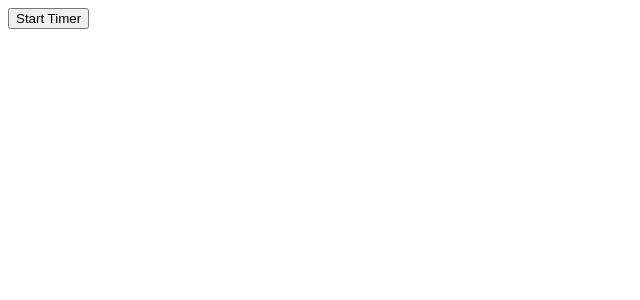
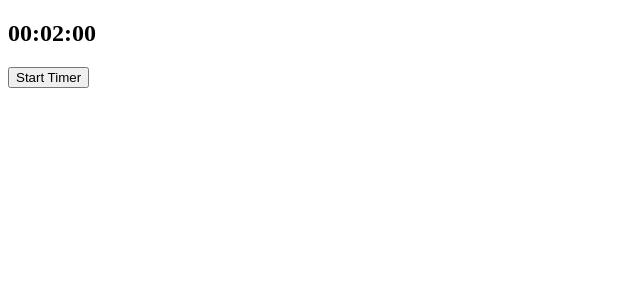
Before and after one commit to mmakarwich10/hart-intercivic-code-challenge, an Angular app in the folder Web-NG/hart-intercivic-code-challenge-web/: page / in a window 1280 px wide. Shown: the top 300 px of the page, without its empty margins (0-640 px from the left). Built offline with nearby package versions, Linux system fonts and the light colour scheme.

Commit message:
Added Timer component
+ Added Timer component

* Moved button from Timer page to Timer component (just made more sense)

```diff
--- a/Web-NG/hart-intercivic-code-challenge-web/src/app/app.module.ts
+++ b/Web-NG/hart-intercivic-code-challenge-web/src/app/app.module.ts
@@ -3,10 +3,14 @@ import { BrowserModule } from '@angular/platform-browser';
 import { AppRoutingModule } from './app-routing.module';
 
 import { AppComponent } from './app.component';
+import { TimerComponent } from './components/timer.component';
+import { TimerPageComponent } from './views/timer-page.component';
 
 @NgModule({
   declarations: [
-    AppComponent
+    AppComponent,
+    TimerPageComponent,
+    TimerComponent
   ],
   imports: [
     BrowserModule,
--- /dev/null
+++ b/Web-NG/hart-intercivic-code-challenge-web/src/app/components/timer.component.html
@@ -0,0 +1,8 @@
+<div>
+    <h2>
+        <span>{{ hours | number:'2.0-0' }}</span>:<span>{{ minutes | number:'2.0-0' }}</span>:<span>{{ seconds | number:'2.0-0' }}</span>
+    </h2>
+</div>
+<div>
+    <button>Start Timer</button>
+</div>
--- /dev/null
+++ b/Web-NG/hart-intercivic-code-challenge-web/src/app/components/timer.component.ts
@@ -0,0 +1,11 @@
+import { Component } from "@angular/core";
+
+@Component({
+    selector: 'hicc-timer',
+    templateUrl: './timer.component.html'
+})
+export class TimerComponent {
+    public hours: number = 0;
+    public minutes: number = 2;
+    public seconds: number = 0;
+}
--- a/Web-NG/hart-intercivic-code-challenge-web/src/app/views/timer-page.component.html
+++ b/Web-NG/hart-intercivic-code-challenge-web/src/app/views/timer-page.component.html
@@ -1,6 +1,6 @@
 <div>
-    <!-- <hicc-timer></hicc-timer> -->
+    <hicc-timer></hicc-timer>
 </div>
 <div>
-    <button>Start Timer</button>
+    <!-- <hicc-inventory-list></hicc-inventory-list> -->
 </div>
```
